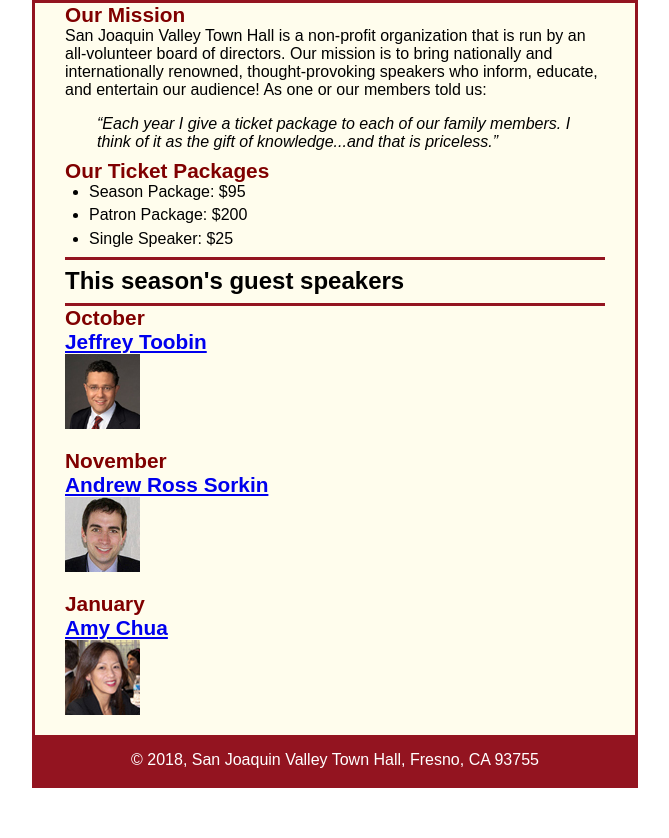
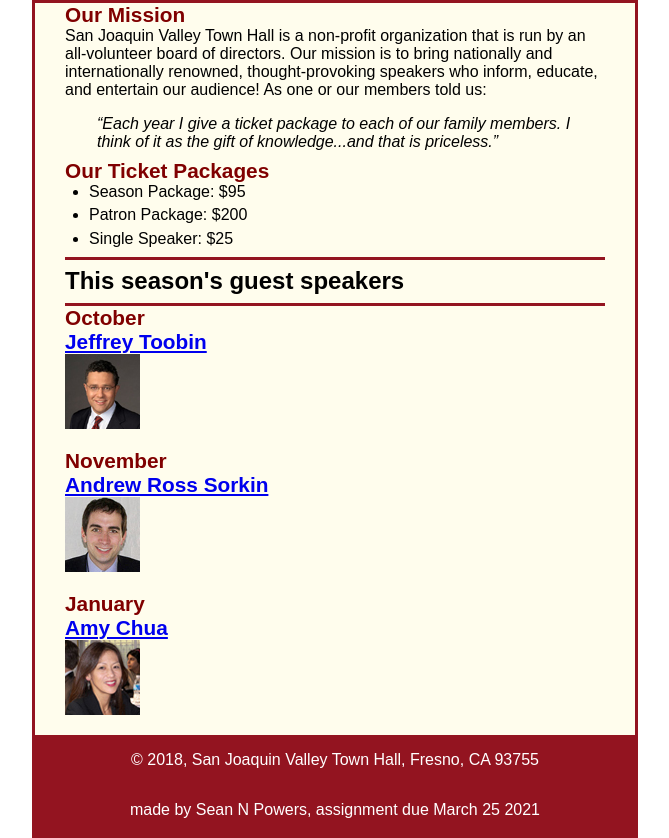
Before and after one commit to SPowers123/A11, a plain HTML site: page index.html in a window 1280 px wide. Shown: the part 146-984 px from the top of the page, without its empty margins (305-974 px from the left). Before the commit the page ends 934 px from the top, so only its background shows below. Drawn offline with Linux system fonts and the light colour scheme.

Commit message:
added name and year

```diff
--- a/index.html
+++ b/index.html
@@ -40,6 +40,7 @@
 
 <footer>
 	<p>&#169; 2018, San Joaquin Valley Town Hall, Fresno, CA 93755</p>
+	<p>made by Sean N Powers, assignment due March 25 2021 </p>
 </footer>
 </body>
 </html>
```
